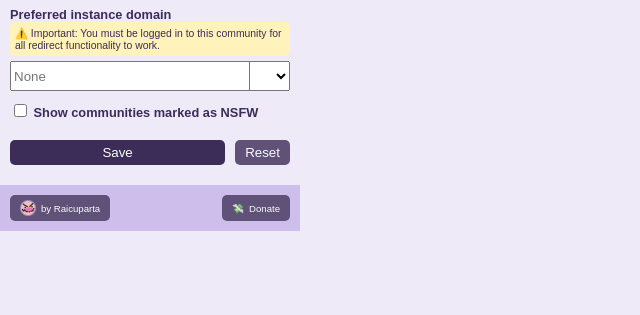
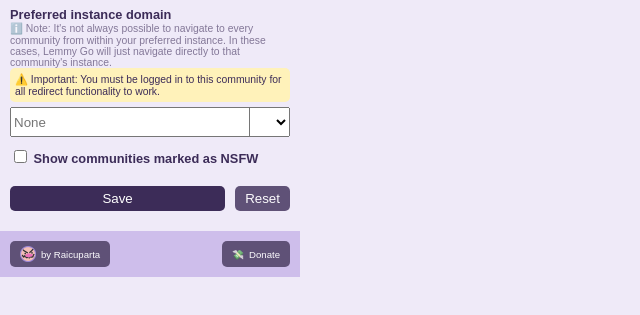
Before and after one commit to Raicuparta/lemmy-go, a website with bundled scripts: page src/static/options.html in a window 1280 px wide. Shown: the part 45-360 px from the top of the page, without its empty margins (0-640 px from the left). Built offline with nearby package versions, Linux system fonts and the light colour scheme.

Commit message:
Add more more more notes

```diff
--- a/src/static/options.html
+++ b/src/static/options.html
@@ -104,6 +104,10 @@
       border-radius: 5px;
       margin-bottom: 5px;
     }
+    .input-description {
+      font-size: 0.65rem;
+      opacity: 60%;
+    }
     .input-title {
       font-weight: bold;
     }
@@ -118,6 +122,11 @@
       <div class="domain-setting">
         <label class="input-title" for="domain-text-input">
           Preferred instance domain
+        </label>
+        <label class="input-description">
+          ℹ️ Note: It's not always possible to navigate to every community from
+          within your preferred instance. In these cases, Lemmy Go will just
+          navigate directly to that community's instance.
         </label>
         <label class="input-warning" for="domain-text-input">
           ⚠️ Important: You must be logged in to this community for all redirect
@@ -136,9 +145,9 @@
       </div>
       <span>
         <input id="nsfw-checkbox" type="checkbox" />
-        <label for="nsfw-checkbox" class="input-title"
-          >Show communities marked as NSFW</label
-        >
+        <label for="nsfw-checkbox" class="input-title">
+          Show communities marked as NSFW
+        </label>
       </span>
       <div class="form-buttons">
         <button id="save-button" class="save-button button">Save</button>
```
